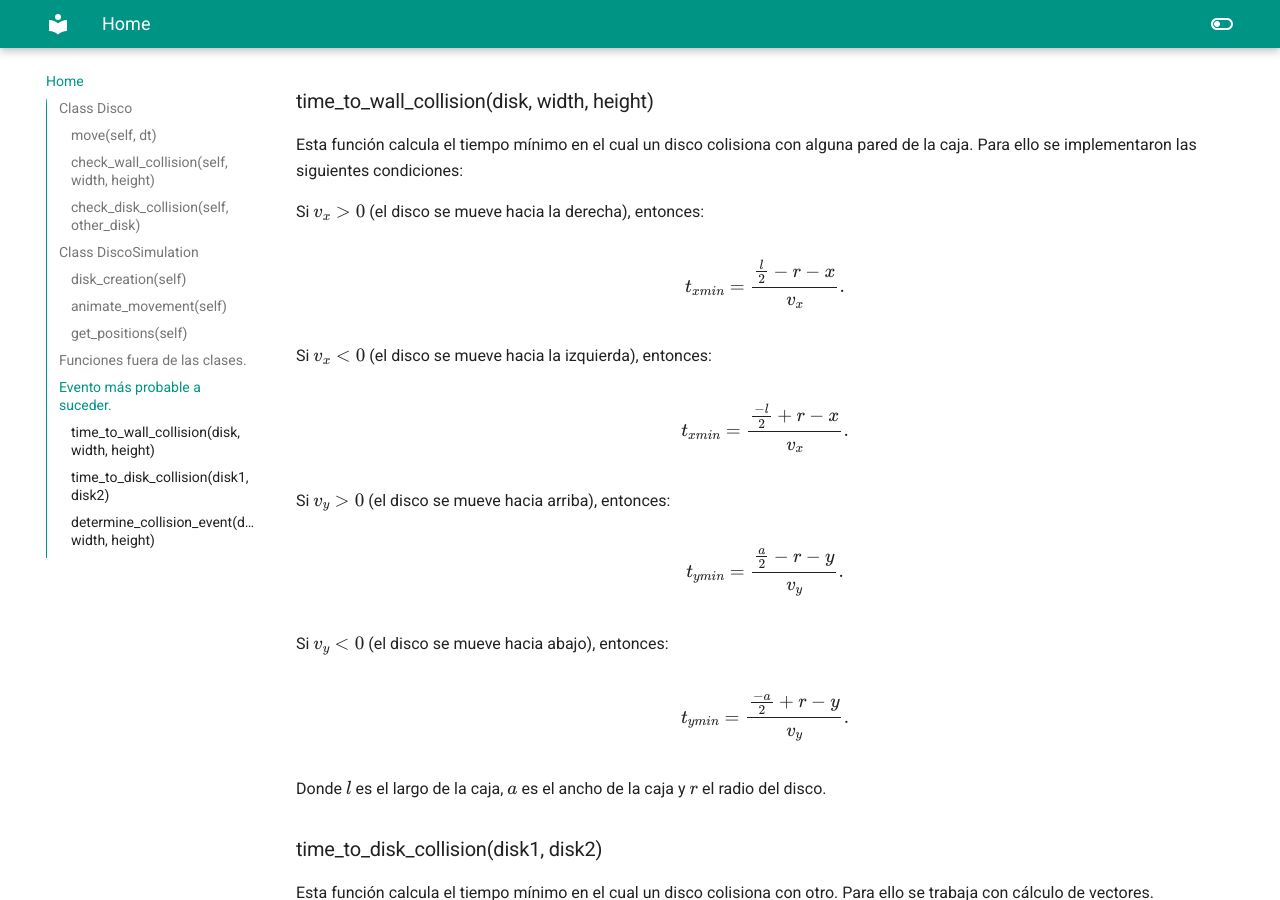
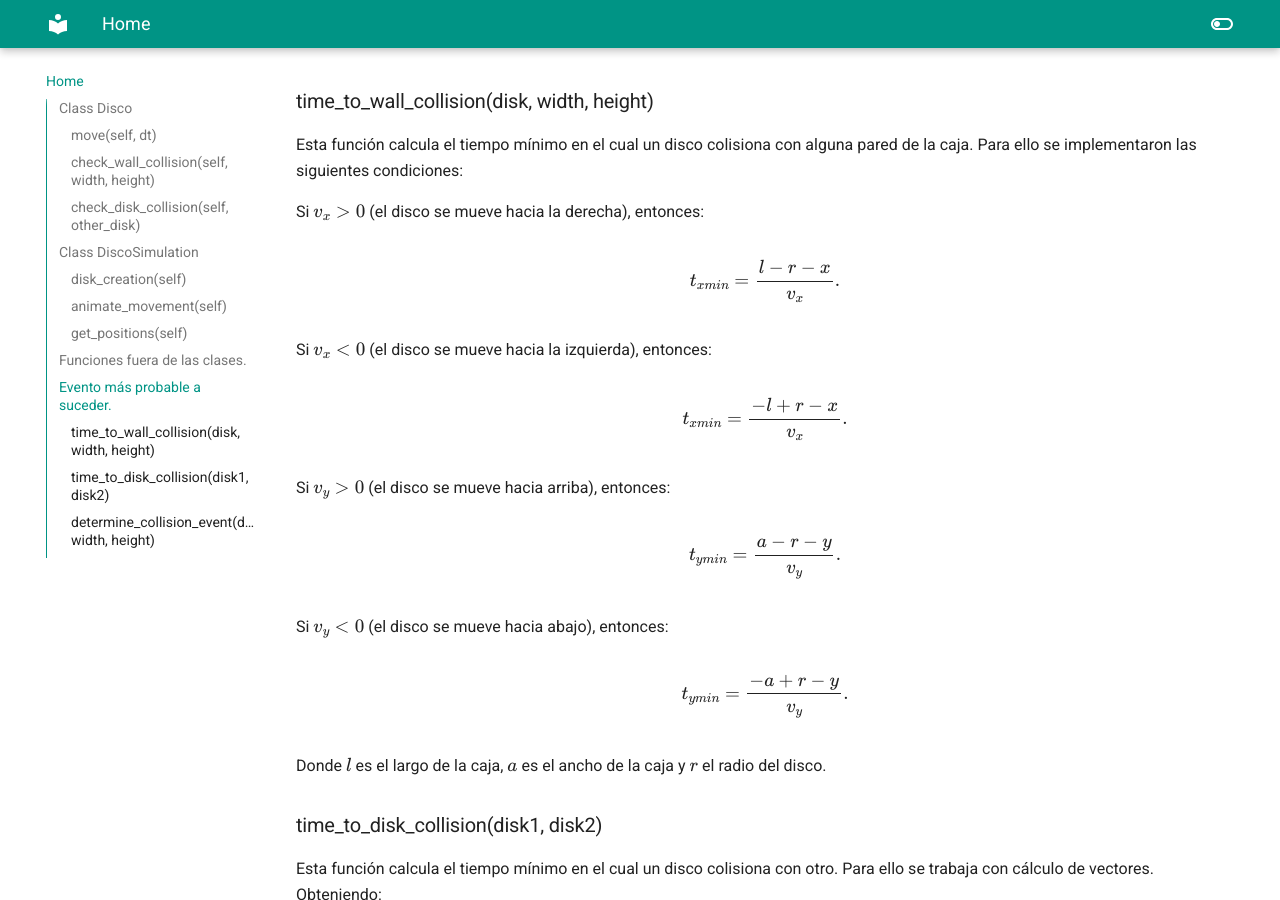
Before and after one commit to Kporras21/Proyecto-, an MkDocs documentation site: the page built from docs/index.md, in a window 1280 px wide and 900 px high, scrolled down 3140 px. Built offline with MkDocs 1.6.1 and Material for MkDocs 9.7.7, drawn with Linux system fonts in a browser that asks for light colours.

Commit message:
Fix time to wall collision

```diff
--- a/docs/index.md
+++ b/docs/index.md
@@ -122,25 +122,25 @@ Esta función calcula el tiempo mínimo en el cual un disco colisiona con alguna
 Si $v_{x} > 0$ (el disco se mueve hacia la derecha), entonces:
 
 $$
-t_{xmin} = \frac{\frac{l}{2}-r-x}{v_{x}}.
+t_{xmin} = \frac{l-r-x}{v_{x}}.
 $$
 
 Si $v_{x} < 0$ (el disco se mueve hacia la izquierda), entonces:
 
 $$
-t_{xmin} = \frac{\frac{-l}{2}+r-x}{v_{x}}.
+t_{xmin} = \frac{-l+r-x}{v_{x}}.
 $$
 
 Si $v_{y} > 0$ (el disco se mueve hacia arriba), entonces:
 
 $$
-t_{ymin} = \frac{\frac{a}{2}-r-y}{v_{y}}.
+t_{ymin} = \frac{a-r-y}{v_{y}}.
 $$
 
 Si $v_{y} < 0$ (el disco se mueve hacia abajo), entonces:
 
 $$
-t_{ymin} = \frac{\frac{-a}{2}+r-y}{v_{y}}.
+t_{ymin} = \frac{-a+r-y}{v_{y}}.
 $$
 
 Donde $l$ es el largo de la caja, $a$ es el ancho de la caja y $r$ el radio del disco.
```
Also changed, not shown: 1 other file.
